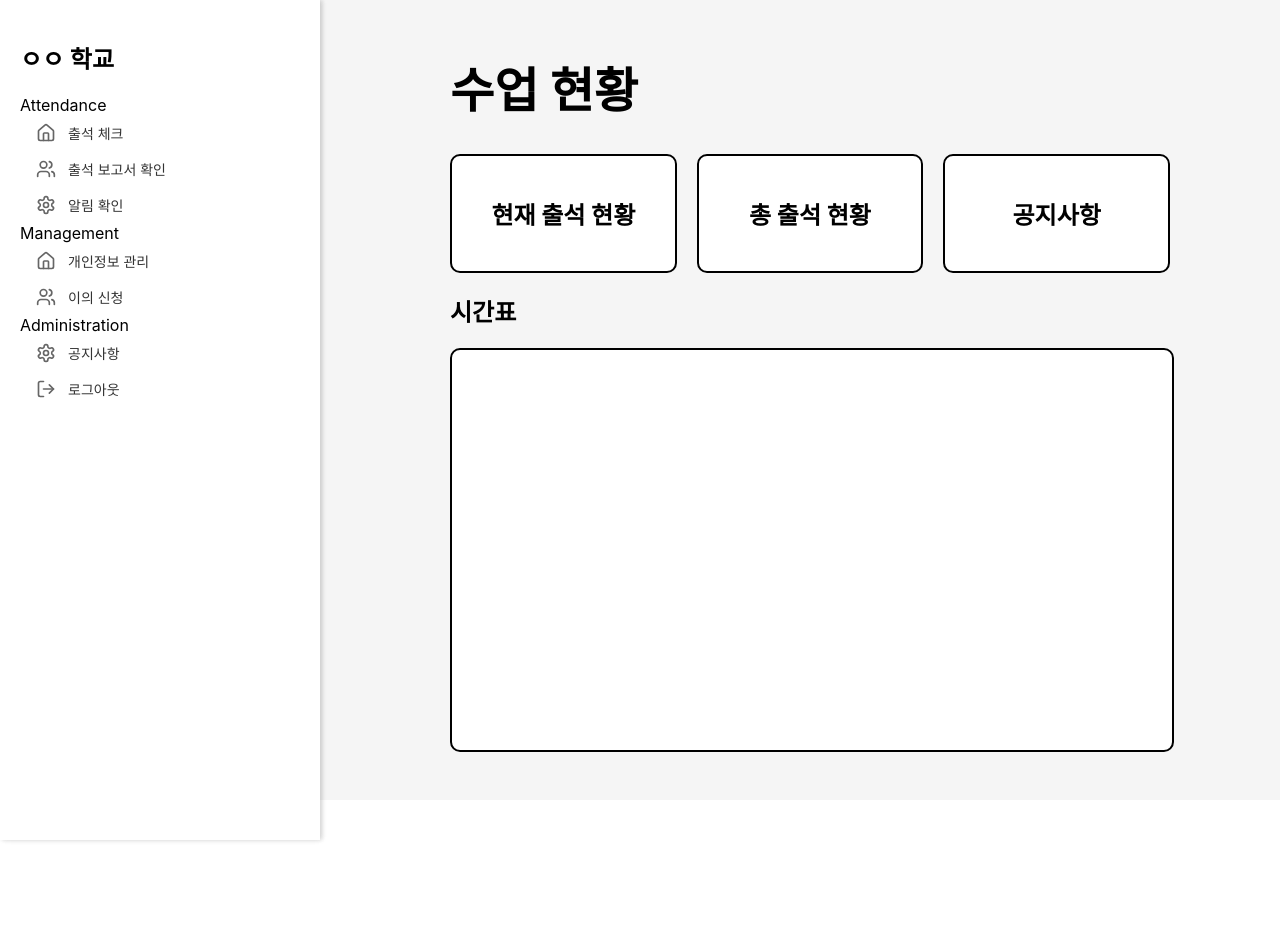
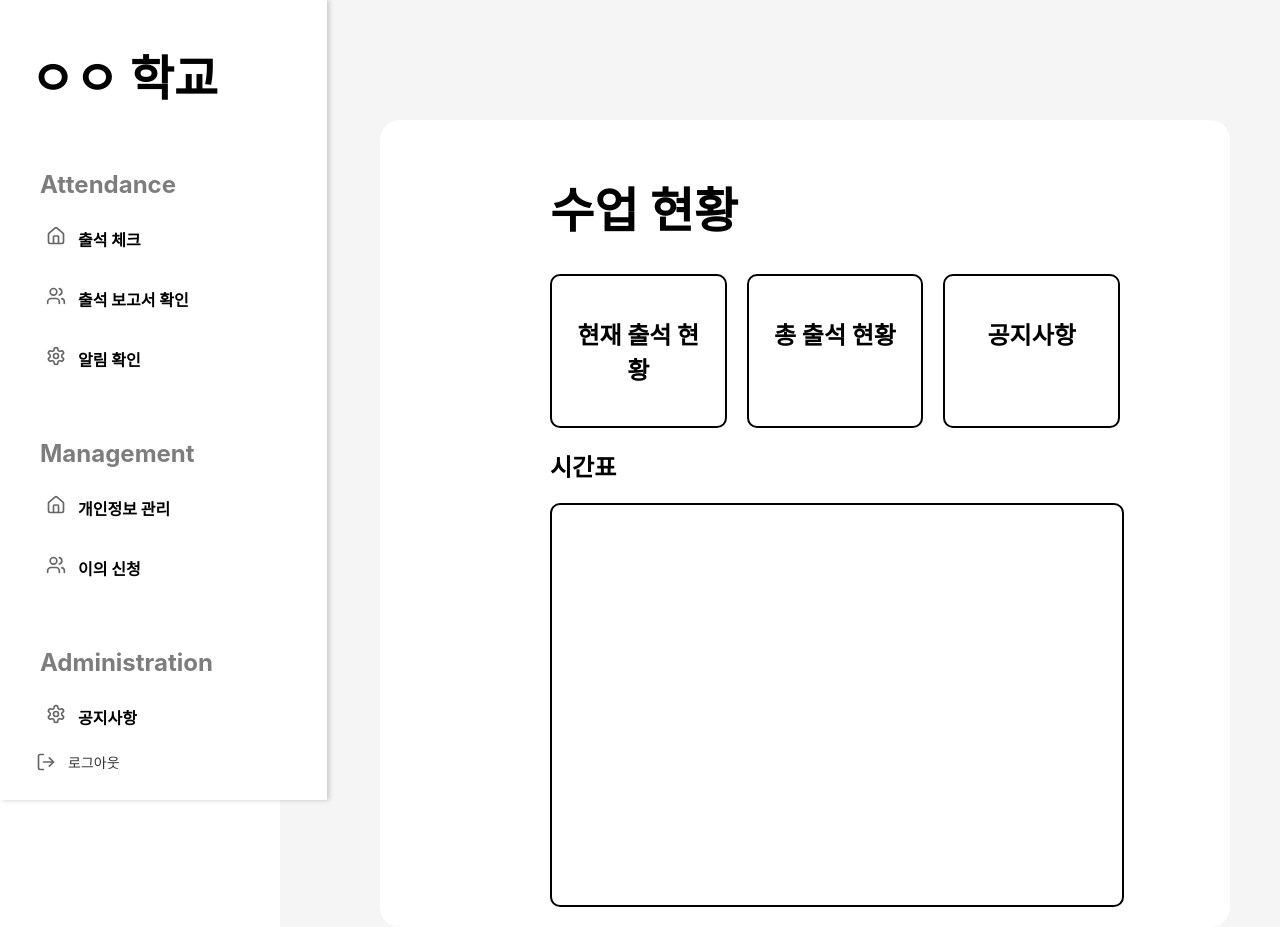
Before and after one commit to LeeGH04/Student_Attendance_Management, a React (Create React App) app: page /admin-main in a window 1280 px wide. Before the commit the page ends 800 px from the top, so only its background shows below. Built offline with nearby package versions, Linux system fonts and the light colour scheme; sample sign-in values are in the browser's storage.

Commit message:
2024.11.04.01
css 설정

```diff
--- a/src/App.js
+++ b/src/App.js
@@ -22,7 +22,9 @@ function App() {
                     path="/student-main"
                     element={
                         <PrivateRoute>
-                            <StudentMain />
+
+                                <StudentMain />
+
                         </PrivateRoute>
                     }
                 />
--- a/src/components/SideBar.js
+++ b/src/components/SideBar.js
@@ -21,19 +21,19 @@ const SideBar = () => {
                     <li>
                         <button onClick={() => navigate('/AttendancePage')}>
                             <Home className="icon" />
-                            <span>출석 체크</span>
+                            <span className="sidebar-menu">출석 체크</span>
                         </button>
                     </li>
                     <li>
                         <button onClick={() => navigate('/attendance-report')}>
                             <Users className="icon" />
-                            <span>출석 보고서 확인</span>
+                            <span className="sidebar-menu">출석 보고서 확인</span>
                         </button>
                     </li>
                     <li>
                         <button onClick={() => navigate('/notifications')}>
                             <Settings className="icon" />
-                            <span>알림 확인</span>
+                            <span className="sidebar-menu">알림 확인</span>
                         </button>
                     </li>
                 </ul>
@@ -44,13 +44,13 @@ const SideBar = () => {
                     <li>
                         <button onClick={() => navigate('/profile-management')}>
                             <Home className="icon" />
-                            <span>개인정보 관리</span>
+                            <span className="sidebar-menu">개인정보 관리</span>
                         </button>
                     </li>
                     <li>
                         <button onClick={() => navigate('/appeal')}>
                             <Users className="icon" />
-                            <span>이의 신청</span>
+                            <span className="sidebar-menu">이의 신청</span>
                         </button>
                     </li>
                 </ul>
@@ -61,14 +61,14 @@ const SideBar = () => {
                     <li>
                         <button onClick={() => navigate('/announcements')}>
                             <Settings className="icon" />
-                            <span>공지사항</span>
+                            <span className="sidebar-menu">공지사항</span>
                         </button>
                     </li>
                 </ul>
 
                 {/* 로그아웃 버튼 */}
-                <button onClick={handleLogout}>
-                    <LogOut className="icon" />
+                <button className="logout-menu" onClick={handleLogout}>
+                    <LogOut className="logout-icon" />
                     <span>로그아웃</span>
                 </button>
             </nav>
--- a/src/css/SideBar.css
+++ b/src/css/SideBar.css
@@ -1,6 +1,6 @@
 /* 사이드바 스타일 */
 .sidebar {
-    width: 280px;
+    width: 327px;
     height: 100vh;
     position: fixed;
     background: #FFF;
@@ -8,25 +8,55 @@
     left: 0;
     z-index: 1000;
     box-shadow: 2px 0 5px rgba(0, 0, 0, 0.1);
-    padding: 20px;
 }
 
 /* 사이드바 제목 스타일 */
 .sidebar h2 {
     color: #000;
-    font-family: Inter, sans-serif;
-    font-size: 24px;
+    font-family: Inter;
+    font-size: 48px;
+    font-style: normal;
     font-weight: 700;
-    margin-bottom: 20px;
+    line-height: normal;
+    margin-left: 30px;
 }
 
 /* 카테고리 제목 스타일 */
-.category {
-    color: #333;
+.sidebar-category {
+    color: #7D7D7D;
+    font-family: Inter;
+    font-size: 24px;
+    font-style: normal;
+    font-weight: 700;
+    line-height: normal;
+    margin-top: 60px;
+    margin-left: 40px;
+}
+.sidebar-menu {
+    color: #000;
+    font-family: Inter;
     font-size: 16px;
+    font-style: normal;
     font-weight: 700;
+    line-height: normal;
     margin-top: 20px;
-    margin-bottom: 10px;
+
+}
+
+.logout-menu{
+
+        position: absolute;
+        bottom: 20px;
+        left: 20px;
+        display: flex;
+        align-items: center;
+        gap: 8px;
+
+}
+.logout-icon{
+    width: 20px;
+    height: 20px;
+    color: #666;
 }
 
 /* 버튼 스타일 */
@@ -34,6 +64,7 @@
     list-style: none;
     padding: 0;
     margin: 0;
+    margin-left: 30px;
 }
 
 .sidebar button {
@@ -56,6 +87,7 @@
 }
 
 .sidebar .icon {
+    margin-top: 15px;
     width: 20px;
     height: 20px;
     color: #666;
--- a/src/css/StudentMain.css
+++ b/src/css/StudentMain.css
@@ -1,13 +1,20 @@
 /* 전체 레이아웃 설정 */
 .main-container {
     display: flex;
+    background-color: #FFFFFF;
+    margin-top: 120px;
+    margin-left: 100px;  /* 왼쪽 여백, 오른쪽이랑 같은 값을 띄우고 싶은데 같은 같을 입력하면 옆으로 더 붙으면서 나옴;;그래서 일부로 값 높힌거 */
+    margin-right: 50px; /* 오른쪽 여백 */
+    border-radius: 20px;
 }
 
 /* 메인 콘텐츠 영역 */
 .content-container {
     margin-left: 150px;  /* 사이드바 너비만큼 여백 */
     padding: 20px;
-    width: calc(100% - 280px);  /* 사이드바 너비만큼 빼기 */
+    width: calc(100% - 327px);  /* 사이드바 너비만큼 빼기 */
+    min-height: 90vh;  /* 최소 높이를 화면 높이로 설정 */
+    overflow-y: auto;
 }
 
 /* 타이틀 영역 */
```
Also changed, not shown: student-attendance-back/newServer.js (+12 -3 lines).
